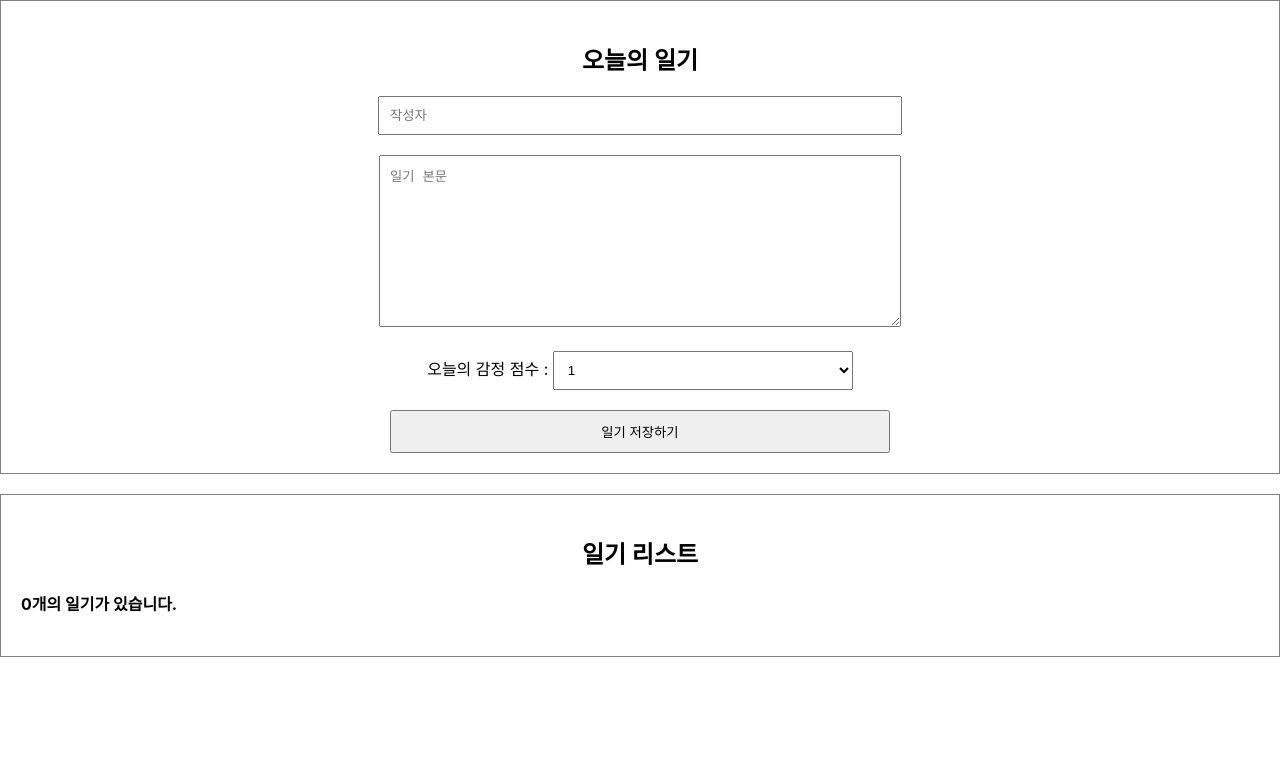
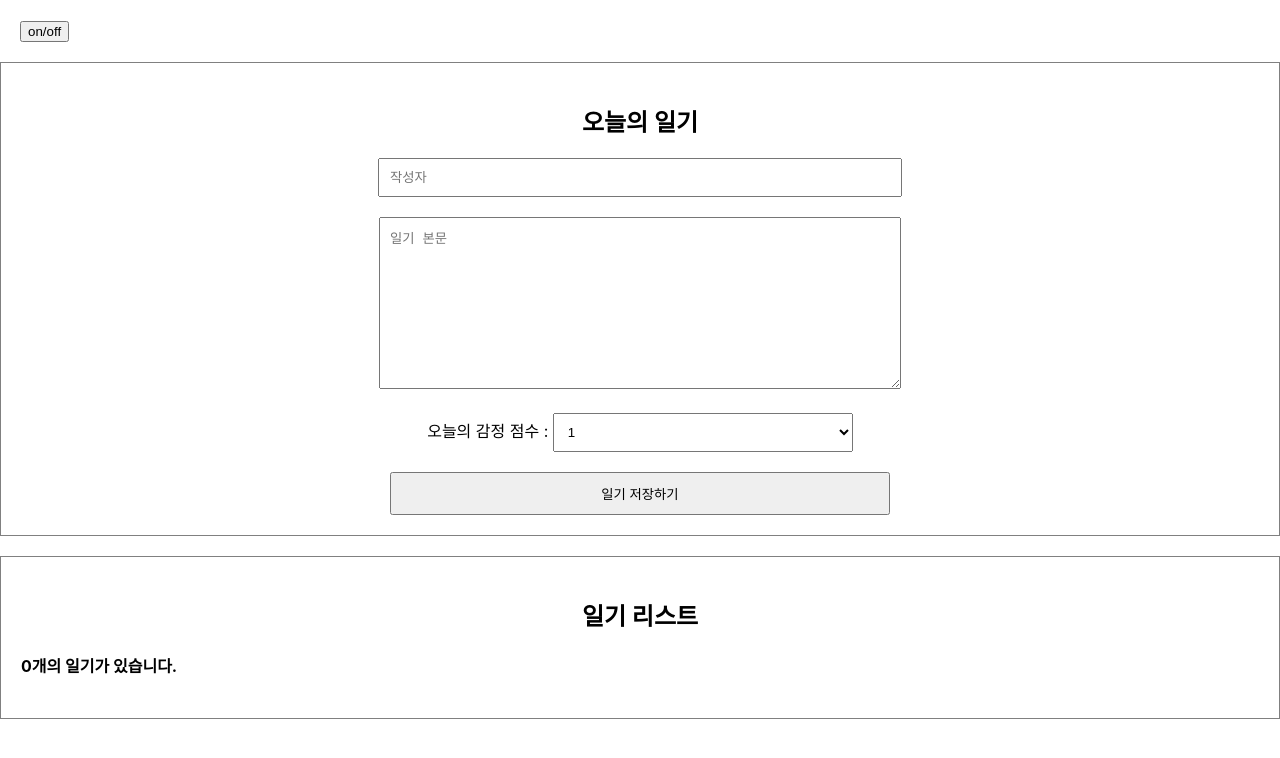
Before and after one commit to hoooooojjjj/https---github.com-hoooooojjjj-simple-diary, a React (Create React App) app: page / in a window 1280 px wide. Shown: the top 758 px of the page. Built offline with nearby package versions, Linux system fonts and the light colour scheme.

Commit message:
useEffect로 컴포넌트 생애주기 제어하기

```diff
--- a/src/App.js
+++ b/src/App.js
@@ -2,6 +2,7 @@
 import DiaryEditor from "./DiaryEdtor";
 import DiaryList from "./DiaryList";
 import { useState } from "react";
+import Lifecycle from "./Lifecycle";
 function App() {
   const [diaryDatas, setdiaryDatas] = useState([]);
 
@@ -47,6 +48,7 @@
 
   return (
     <div className="App">
+      <Lifecycle />
       <DiaryEditor onCreate={onCreate} />
       <DiaryList diaryData={diaryDatas} onRemove={onRemove} onEdit={onEdit} />
     </div>
--- /dev/null
+++ b/src/Lifecycle.js
@@ -0,0 +1,72 @@
+import { useEffect, useState } from "react";
+
+const Unmount = () => {
+  // *** Lifecycle 컴포넌트가 언마운트됐을 때 -> 화면에서 사라졌을 때
+  useEffect(() => {
+    console.log("Mount!");
+    return () => {
+      // 함수를 리턴하면 언마운트됐을 때 이 함수가 실행됨
+      console.log("unmount!");
+    };
+  }, []);
+  return <div>unmount testing component</div>;
+};
+
+const Lifecycle = () => {
+  //   const [count, setcount] = useState(0);
+  //   const [text, settext] = useState("");
+  const [isvisible, setisvisible] = useState(false);
+  const toggle = () => {
+    setisvisible(!isvisible);
+  };
+
+  //   // *** Lifecycle 컴포넌트가 마운트됐을 때 -> 화면에 생겼을 때
+  //   useEffect(() => {
+  //     console.log("Mount!");
+  //   }, []); // 의존성 배열에 빈 배열을 전달하면 마운트됐을 때 함수 실행 가능
+
+  //   // *** Lifecycle 컴포넌트가 업데이트됐을 때 -> 리렌더링 됐을 때
+  //   useEffect(() => {
+  //     console.log("Update!");
+  //   }); // 의존성 배열을 전달하지 않으면 업데이트 됐을 때 함수 실행 가능
+  //   useEffect(() => {
+  //     console.log("count Update!");
+  //   }, [count]); // 의존성 배열에 특정 상태를 넣으면 그 상태로 인해
+  //   // 컴포넌트가 업데이트 됐을 때 함수 실행 가능
+  //   useEffect(() => {
+  //     console.log("text Update!");
+  //   }, [text]);
+
+  return (
+    <div style={{ padding: 20 }}>
+      {/* {count}
+      <button
+        onClick={() => {
+          setcount(count + 1);
+        }}
+      >
+        +
+      </button>
+      <button
+        onClick={() => {
+          setcount(count - 1);
+        }}
+      >
+        -
+      </button>
+      <div>
+        <input
+          value={text}
+          onChange={(e) => {
+            settext(e.target.value);
+          }}
+        />
+      </div> */}
+
+      <button onClick={toggle}>on/off</button>
+      {isvisible && <Unmount />}
+    </div>
+  );
+};
+
+export default Lifecycle;
--- a/src/index.js
+++ b/src/index.js
@@ -1,15 +1,10 @@
-import React from 'react';
-import ReactDOM from 'react-dom/client';
-import './index.css';
-import App from './App';
+import React from "react";
+import ReactDOM from "react-dom/client";
+import "./index.css";
+import App from "./App";
 
-
-const root = ReactDOM.createRoot(document.getElementById('root'));
-root.render(
-  <React.StrictMode>
-    <App />
-  </React.StrictMode>
-);
+const root = ReactDOM.createRoot(document.getElementById("root"));
+root.render(<App />);
 
 // If you want to start measuring performance in your app, pass a function
 // to log results (for example: reportWebVitals(console.log))
```
Also changed, not shown: 1 other file (tests, documents, lock files or other folders).
